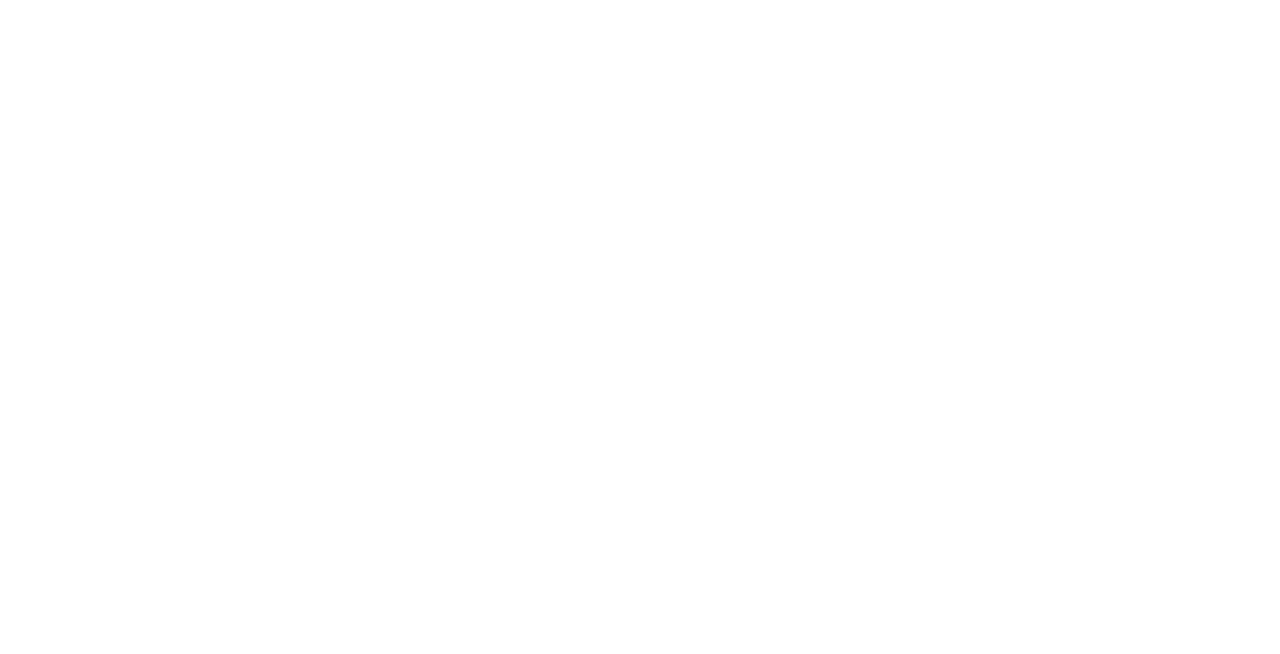
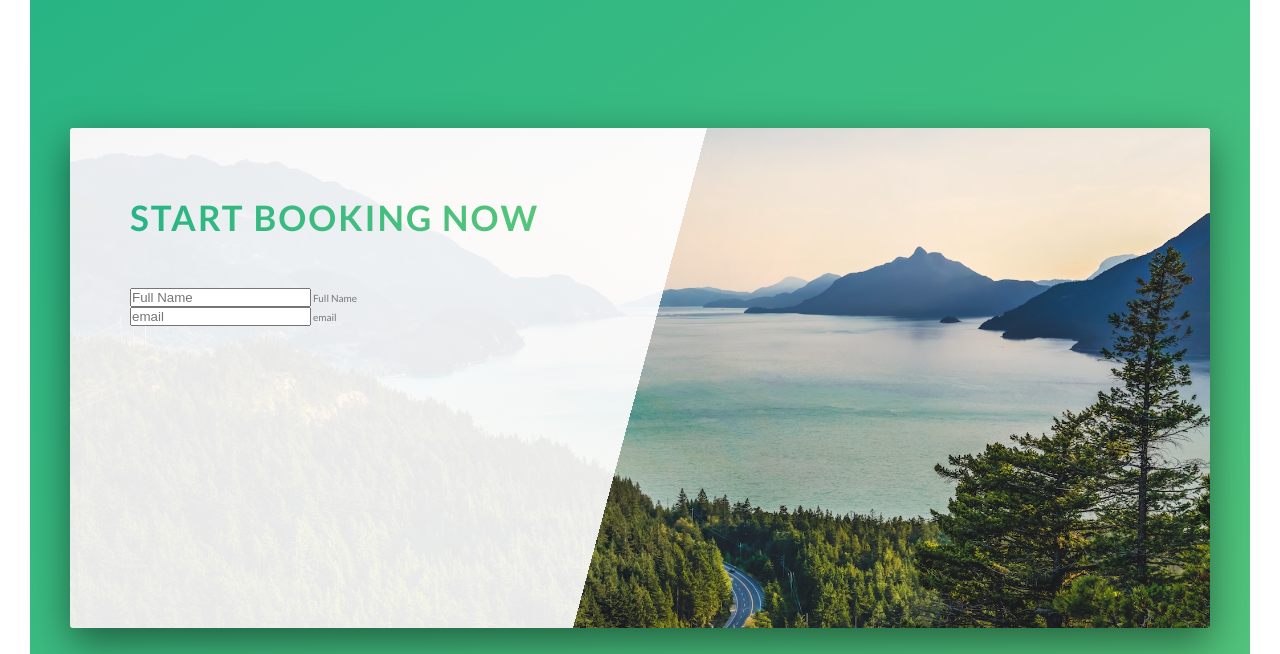
Before and after one commit to Nedalshamedu/Natours, a website: page index.html in a window 1280 px wide. Shown: the part 4786-5440 px from the top of the page. Before the commit the page ends 4794 px from the top, so only its background shows below. Drawn offline with Linux system fonts and the light colour scheme.

Commit message:
Building the Booking Section - Part 1

```diff
--- a/index.html
+++ b/index.html
@@ -278,6 +278,39 @@
           <a href="#" class="btn-text">Read all Stories &rarr;</a>
         </div>
       </section>
+      <section class="section-book">
+        <div class="row">
+          <div class="book">
+            <div class="book__form">
+              <form action="#" class="form">
+                <div class="u-margin-bottom-medium">
+                  <h2 class="heading-secondary">Start Booking Now</h2>
+                </div>
+                <div class="form__group">
+                  <input
+                    type="text"
+                    id="name"
+                    class="form__input"
+                    placeholder="Full Name"
+                    required
+                  />
+                  <label for="name" class="form_label">Full Name</label>
+                </div>
+                <div class="form__group">
+                  <input
+                    type="text"
+                    id="email"
+                    class="form__input"
+                    placeholder="email"
+                    required
+                  />
+                  <label for="email" class="form_label">email</label>
+                </div>
+              </form>
+            </div>
+          </div>
+        </div>
+      </section>
     </main>
   </body>
 </html>
--- a/sass/pages/_home.scss
+++ b/sass/pages/_home.scss
@@ -31,3 +31,32 @@
   position: relative;
   padding: 15rem 0;
 }
+
+.section-book {
+  padding: 15rem 0;
+  background-image: linear-gradient(
+    to right bottom,
+    $color-primary-light,
+    $color-primary-dark
+  );
+}
+
+.book {
+  background-image: linear-gradient(
+      105deg,
+      rgba($color-white, 0.9) 0,
+      rgba($color-white, 0.9) 50%,
+      transparent 50%
+    ),
+    url("../../img/nat-10.jpg");
+
+  background-size: 100%;
+  border-radius: 3px;
+  box-shadow: 0 1.5rem 4rem rgba($color-black, 0.5);
+  height: 50rem;
+
+  &__form {
+    width: 50%;
+    padding: 6rem;
+  }
+}
```
Also changed, not shown: css/style.css.
